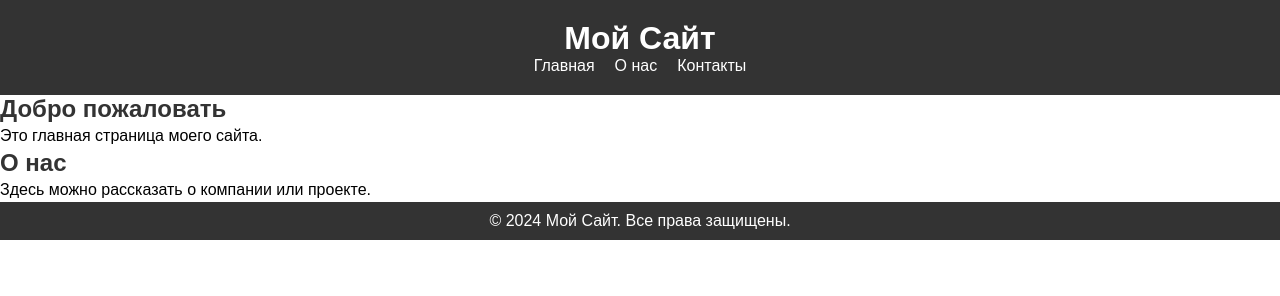
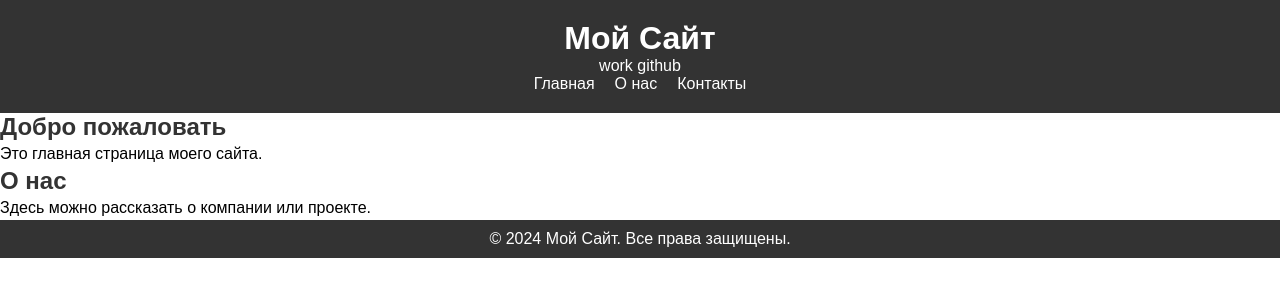
Before and after one commit to TamerlanWebd/github, a plain HTML site: page index.html in a window 1280 px wide. Drawn offline with Linux system fonts and the light colour scheme; files that its build step writes are made by us from their sources; files whose address does not match are found by name; a web font is replaced by a local one.

Commit message:
Добавлены изменения в ветке new-branch

```diff
--- a/index.html
+++ b/index.html
@@ -10,6 +10,7 @@
 <body>
     <header class="site-header">
         <h1>Мой Сайт</h1>
+        <p>work github</p>
         <nav>
             <ul class="nav-list">
                 <li><a href="#home">Главная</a></li>
```
